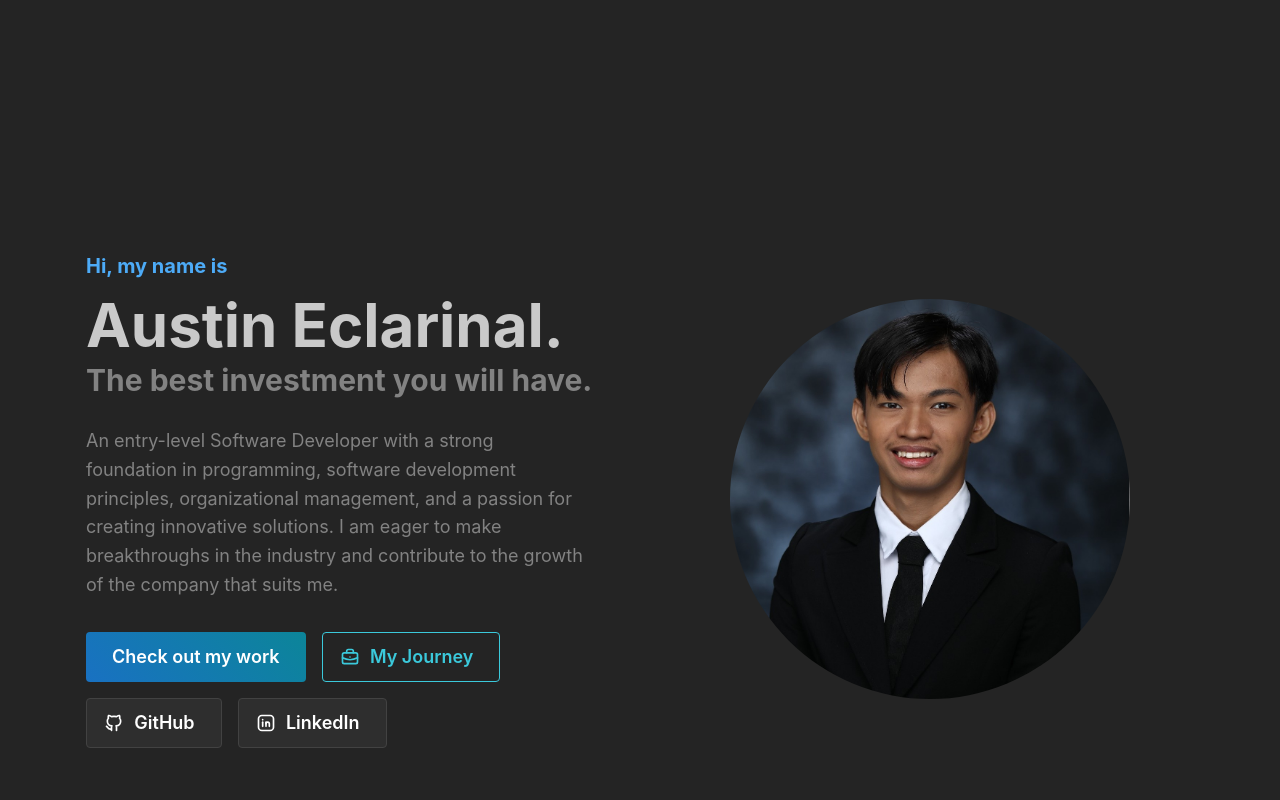
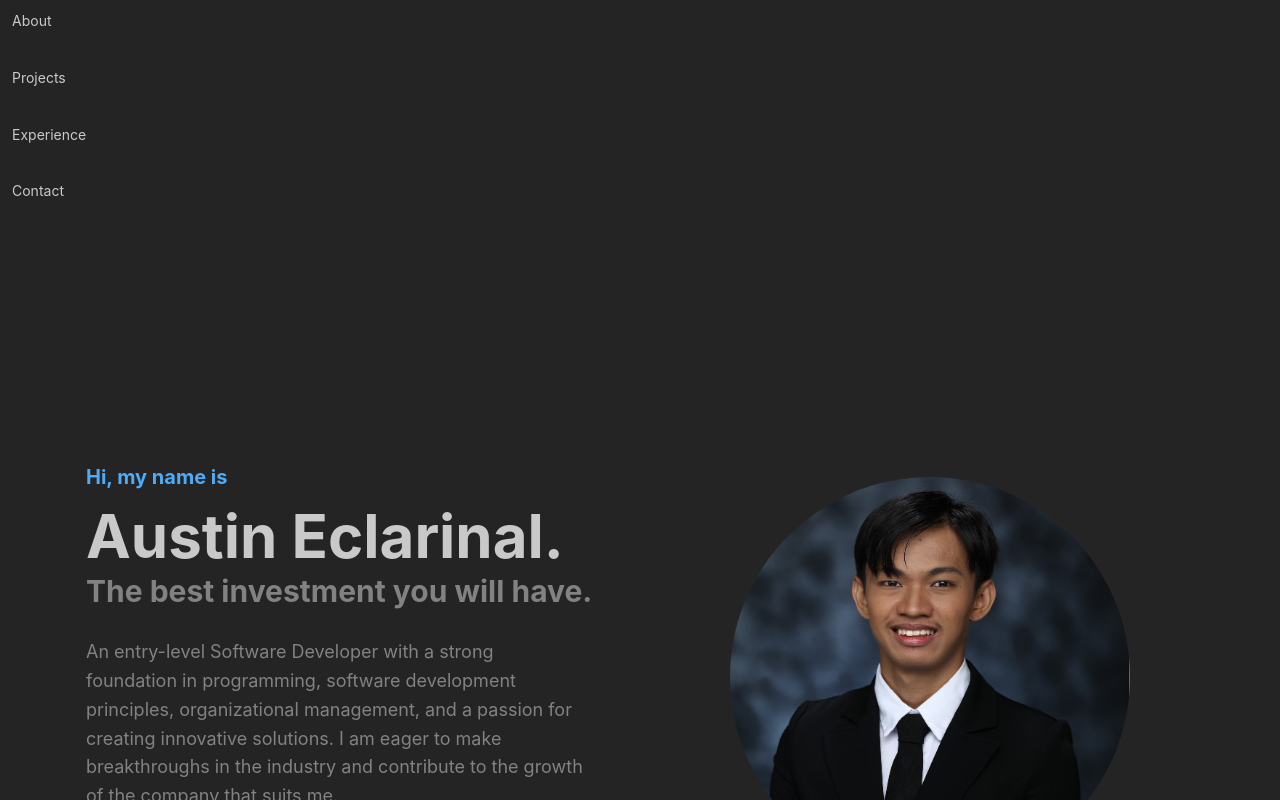
Before and after one commit to AustinEclarinal/Portfolio-2025, a React (Vite) app: page / in a window 1280 px wide. Shown: the top 800 px of the page. Built offline with nearby package versions, Linux system fonts and the light colour scheme.

Commit message:
Added the horizontal navbar for better use case

```diff
--- a/src/App.tsx
+++ b/src/App.tsx
@@ -1,14 +1,26 @@
 import { Hero } from './components/Hero';
-import { Projects} from './components/Projects'
-import { Experience} from './components/Experience'
+import { Projects} from './components/Projects';
+import { Experience} from './components/Experience';
+import { Navbar} from './components/navbar';
 import { Container} from '@mantine/core';
+
 function App() {
   return (
     <div>
+<Navbar/>
+
+<section id="Home">
       <Hero />
+      </section>
+
       <Container size="lg">
-        <Projects />
+        <section id="Projects">
+        <Projects/>
+        </section>
+
+        <section id="Experience">
         <Experience/>
+        </section>
       </Container>
     </div>
   );
--- a/src/components/Experience.tsx
+++ b/src/components/Experience.tsx
@@ -32,7 +32,7 @@ interface CardProps {
   date: string;
 }
 
-function Card({ image, title, role, date }: CardProps) {
+function Card({ image, title, role, date}: CardProps) {
   return (
     <Paper
       shadow="md"
--- a/src/components/GameCard.tsx
+++ b/src/components/GameCard.tsx
@@ -19,6 +19,7 @@ export function GameCard({ title, description, image, tags, playLink, githubLink
       whileHover={{ y: -5, scale: 1.02 }}
       transition={{ type: "spring", stiffness: 300 }}
       style={{ height: '100%' }}
+
     >
       <Card shadow="sm" padding="lg" radius="md" withBorder h="100%" style={{display:'flex', flexDirection:'column'}}>
 
@@ -86,6 +87,9 @@ export function GameCard({ title, description, image, tags, playLink, githubLink
           </Button>
 
         </Stack>
+
+        {/* Adding more projects including
+        the flutter project I will be working on, and the Laravel project that I will also be working on. */}
       </Card>
     </motion.div>
   );
--- a/src/components/Hero.tsx
+++ b/src/components/Hero.tsx
@@ -56,20 +56,7 @@ export function Hero() {
             transition={{ duration: 0.5, delay: 0.6 }}
           >
             <Group mt="xl">
-              <Button size="lg" variant="gradient" gradient={{ from: 'blue', to: 'cyan' }} component="a" href="#projects">
-                Check out my work
-              </Button>
 
-              <Button
-            size="lg"
-            variant="outline"
-            color="cyan"
-            component="a"
-            href="#experience"
-            leftSection={<IconBriefcase size={20} />}
-          >
-            My Journey
-          </Button>
               <Button
                 component="a"
                 href="https://github.com/AustinEclarinal"
--- /dev/null
+++ b/src/components/Navbar.tsx
@@ -0,0 +1,12 @@
+import {NavLink, Group} from '@mantine/core';
+
+export function Navbar(){
+    return(
+<Group>
+<NavLink href="#Home" label ="About"></NavLink>
+<NavLink href="#Projects" label ="Projects"></NavLink>
+<NavLink href="#Experience" label ="Experience"></NavLink>
+<NavLink href="" label ="Contact"></NavLink>
+</Group>
+);
+}
```
